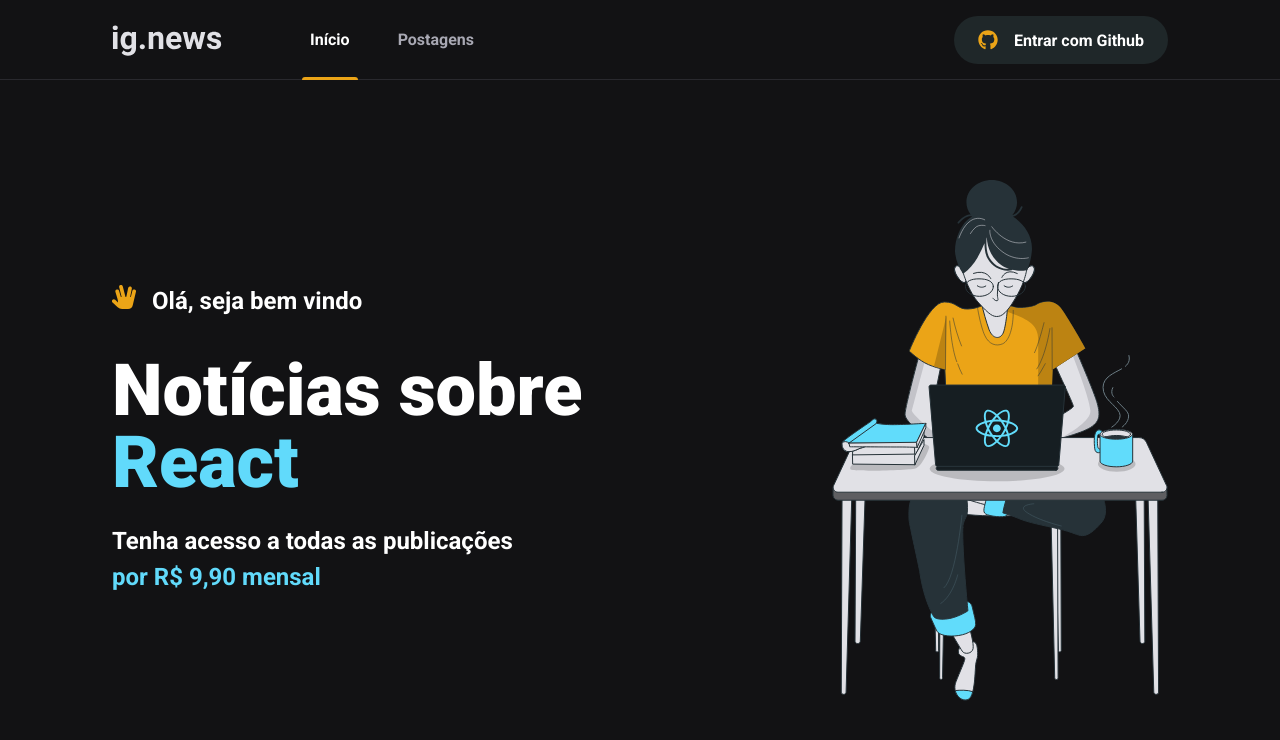
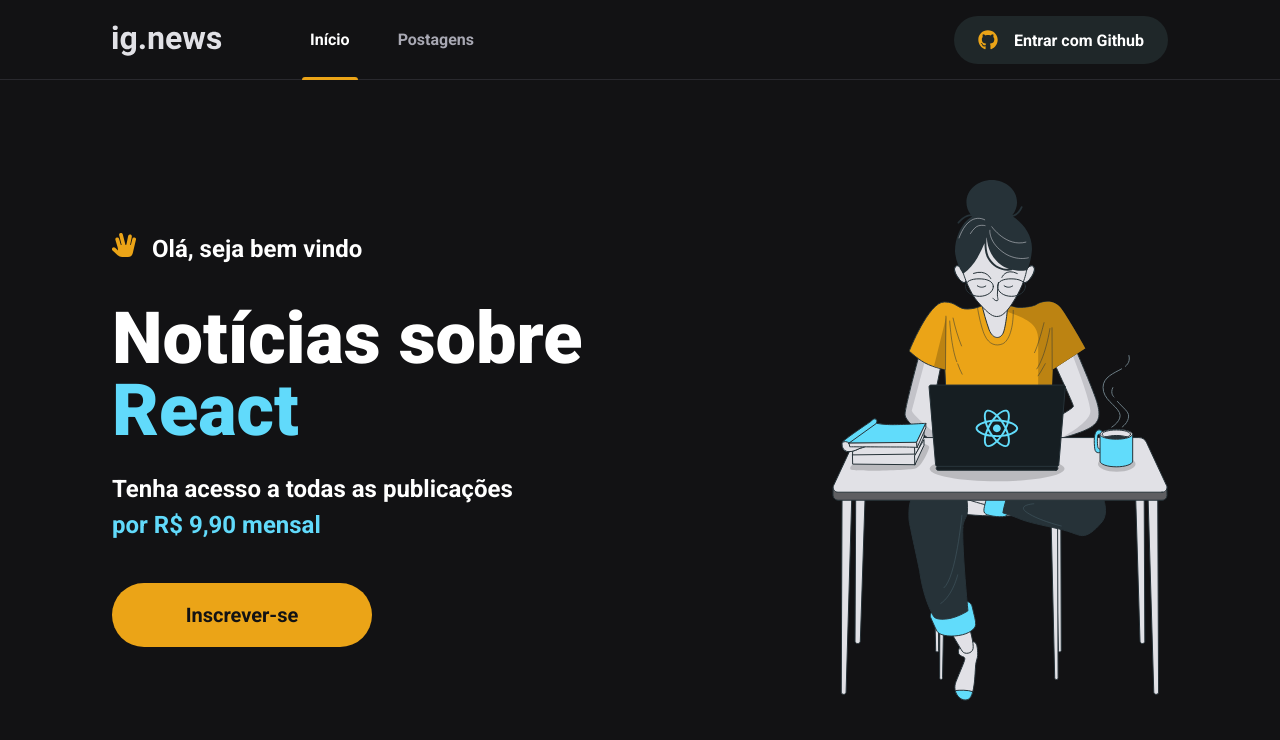
Before and after one commit to RenanMS/estudo--02--servico-de-assinatura, a Next.js app: page / in a window 1280 px wide. Shown: the top 740 px of the page. Built offline with nearby package versions, Linux system fonts and the light colour scheme.

Commit message:
Componente: SubscribeButton

```diff
--- /dev/null
+++ b/src/components/SubscribeButton/index.tsx
@@ -0,0 +1,12 @@
+import styles from './styles.module.scss'
+
+export const SubscribeButton = () => {
+  return (
+    <button
+      type="button"
+      className={styles.subscribeButton}
+    >
+      Inscrever-se
+    </button>
+  )
+}
--- /dev/null
+++ b/src/components/SubscribeButton/styles.module.scss
@@ -0,0 +1,20 @@
+.subscribeButton {
+  width: 260px;
+  height: 4rem;
+  border: 0;
+  border-radius: 2rem;
+  background: var(--yellow-500);
+  color: var(--gray-900);
+  font-size: 1.25rem;
+  font-weight: bold;
+
+  display: flex;
+  align-items: center;
+  justify-content: center;
+
+  transition: filter 0.2s;
+
+  &:hover {
+    filter: brightness(0.8);
+  }
+}
--- a/src/pages/index.module.scss
+++ b/src/pages/index.module.scss
@@ -38,6 +38,10 @@
       font-weight: bold;
     }
   }
+
+  button {
+    margin-top: 2.5rem;
+  }
 }
 
 .FaHandSpock {
--- a/src/pages/index.tsx
+++ b/src/pages/index.tsx
@@ -1,5 +1,6 @@
 import Head from 'next/head'
 import { FaHandSpock } from 'react-icons/fa'
+import { SubscribeButton } from '../components/SubscribeButton'
 import styles from './index.module.scss'
 
 export default function Home() {
@@ -23,6 +24,8 @@
             <span> por R$ 9,90 mensal</span>
           </p>
 
+          <SubscribeButton />
+
         </section>
 
         <img src="/images/avatar.svg" alt="Garota programando" />
```
